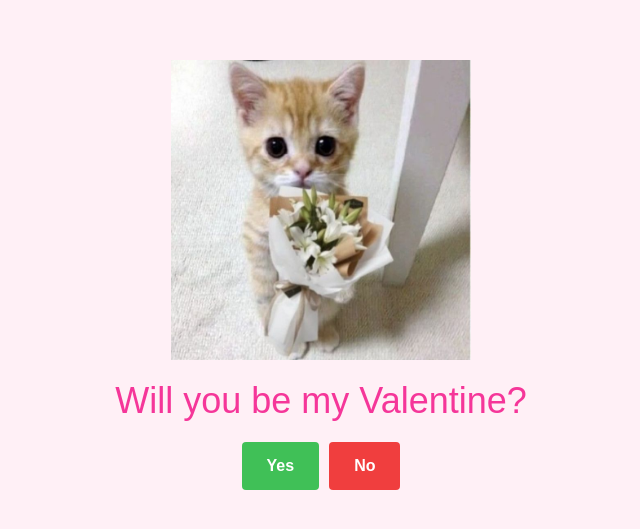
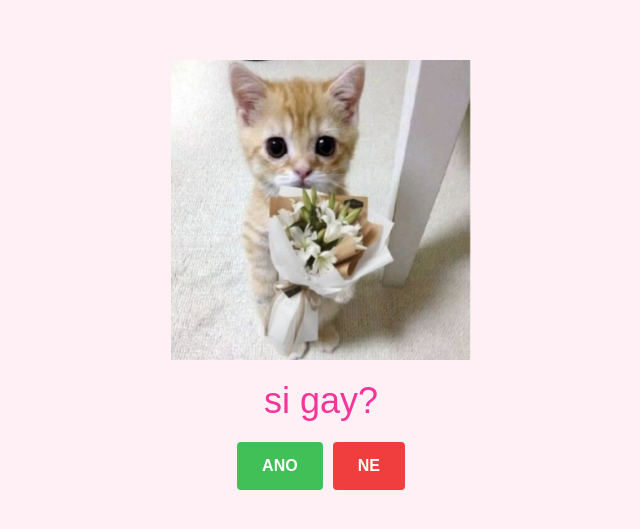
Before and after one commit to 5kowolf/gay, a plain HTML site: page index.html in a window 1280 px wide. Shown: the part 125-654 px from the top of the page, without its empty margins (319-959 px from the left). Drawn offline with Linux system fonts and the light colour scheme; a web font is replaced by a local one.

Commit message:
Add files via upload

```diff
--- a/index.html
+++ b/index.html
@@ -10,15 +10,15 @@
       rel="stylesheet"
     />
     <link rel="stylesheet" href="style.css" />
-    <title>Valentine</title>
+    <title>..</title>
   </head>
   <body>
     <main class="container">
       <img class="cat-img" src="img/cat-0.jpg" alt="Picture of a cat" />
-      <p class="title">Will you be my Valentine?</p>
+      <p class="title">si gay?</p>
       <div class="buttons">
-        <button type="button" class="btn btn--yes">Yes</button>
-        <button type="button" class="btn btn--no">No</button>
+        <button type="button" class="btn btn--yes">ANO</button>
+        <button type="button" class="btn btn--no">NE</button>
       </div>
     </main>
 
```
